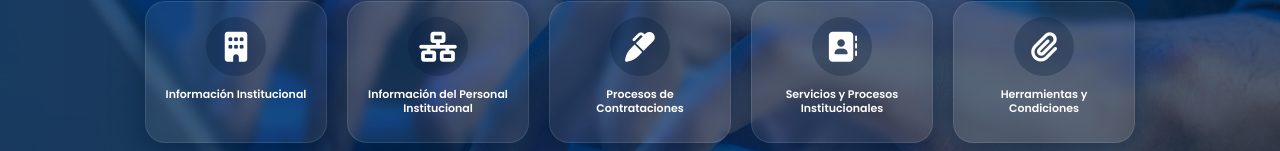
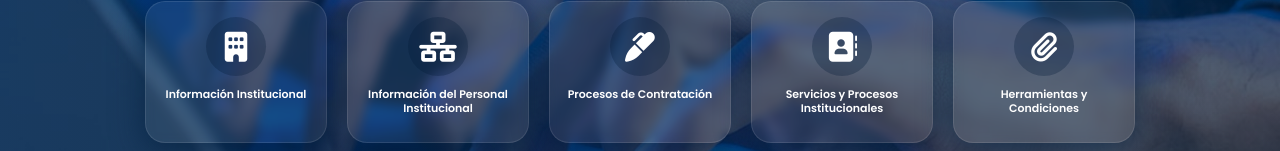
Before and after one commit to abrenes10/dev-ab, a website built with Vite: page index.html in a window 1280 px wide. Shown: the part 119-270 px from the top of the page. Built offline with nearby package versions, Linux system fonts and the light colour scheme.

Commit message:
Modificación en texto html 2

```diff
--- a/index.html
+++ b/index.html
@@ -30,7 +30,7 @@
               <div class="icon-container">
                 <i class="fa-solid fa-marker"></i>
               </div>
-              <p>Procesos de Contrataciones</p>
+              <p>Procesos de Contratación</p>
           </div>
           <div class="info-item">
               <div class="icon-container">
```
